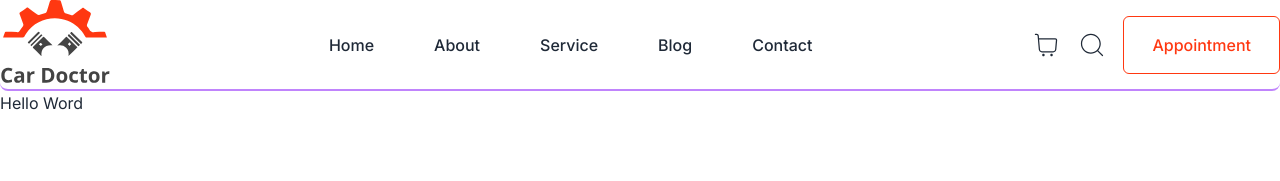
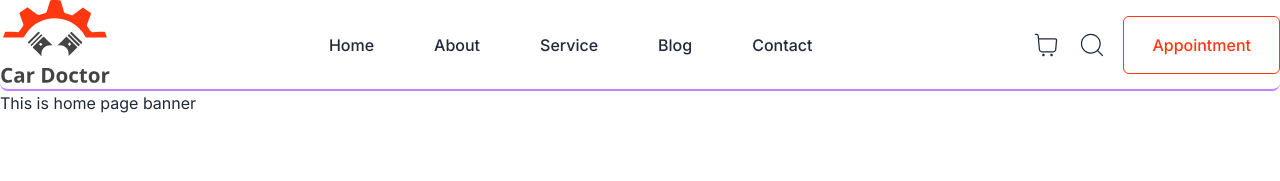
Before and after one commit to mdmarufhossianbd/car-doctor-with-nextjs, a Next.js app: page / in a window 1280 px wide. Shown: the top 181 px of the page. Built offline with nearby package versions, Linux system fonts and the light colour scheme.

Commit message:
Banner section design start

```diff
--- /dev/null
+++ b/src/app/about/page.jsx
@@ -0,0 +1,16 @@
+
+export const metadata = {
+    title : "About | Car Doctor",
+    description : "Car Doctor about page."
+}
+
+const AboutPage = () => {
+
+    return (
+        <div>
+            This is about page.
+        </div>
+    );
+};
+
+export default AboutPage;
--- /dev/null
+++ b/src/app/components/banner.jsx
@@ -0,0 +1,10 @@
+
+const HomePageBanner = () => {
+    return (
+        <div>
+            This is home page banner
+        </div>
+    );
+};
+
+export default HomePageBanner;
--- a/src/app/page.js
+++ b/src/app/page.js
@@ -1,8 +1,9 @@
+import HomePageBanner from "./components/banner";
 
 export default function Home() {
   return (
     <main className="max-w-7xl mx-auto">
-      <h2>Hello Word</h2>
+      <HomePageBanner />
     </main>
   );
 }
```
